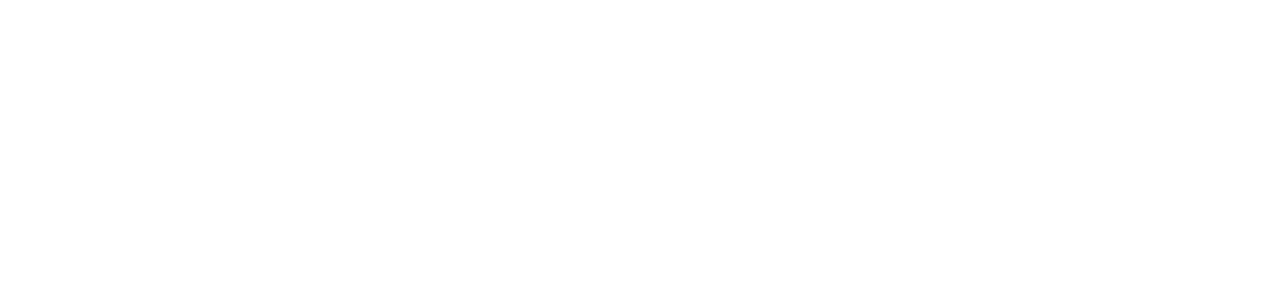
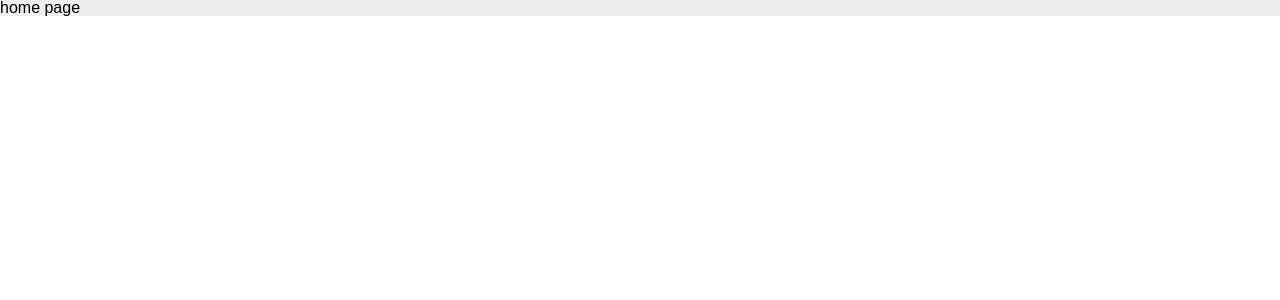
Before and after one commit to lpabst/flashcard-tutorial, a React (Create React App) app: page / in a window 1280 px wide. Shown: the top 300 px of the page. Built offline with nearby package versions, Linux system fonts and the light colour scheme.

Commit message:
flashcard2 done. starting point for flashcard3

```diff
--- a/src/App.js
+++ b/src/App.js
@@ -1,6 +1,6 @@
 import React, { Component } from 'react';
 import './App.css';
-
+import router from './router.js';
 
 class App extends Component {
   constructor(props){
@@ -15,6 +15,8 @@ class App extends Component {
     return (
       <div className="App">
 
+        {router}
+
       </div>
     );
   }
--- a/src/components/Home/Home.js
+++ b/src/components/Home/Home.js
@@ -3,7 +3,9 @@ import React, {Component} from 'react';
 class Home extends Component{
     render(){
         return(
-            <div></div>
+            <div>
+                home page
+            </div>
         );
     }
 }
--- a/src/components/Study/Study.js
+++ b/src/components/Study/Study.js
@@ -3,7 +3,9 @@ import React, {Component} from 'react';
 class Study extends Component{
     render(){
         return(
-            <div></div>
+            <div>
+                study page
+            </div>
         );
     }
 }
--- a/src/components/Test/Test.js
+++ b/src/components/Test/Test.js
@@ -3,7 +3,9 @@ import React, {Component} from 'react';
 class Test extends Component{
     render(){
         return(
-            <div></div>
+            <div>
+                test page
+            </div>
         );
     }
 }
--- a/src/index.js
+++ b/src/index.js
@@ -4,6 +4,7 @@ import './reset.css';
 import './index.css';
 import App from './App';
 import registerServiceWorker from './registerServiceWorker';
+import {HashRouter} from 'react-router-dom';
 
-ReactDOM.render(<App />, document.getElementById('root'));
+ReactDOM.render(<HashRouter><App /></HashRouter>, document.getElementById('root'));
 registerServiceWorker();
--- /dev/null
+++ b/src/router.js
@@ -0,0 +1,14 @@
+import React from 'react';
+import {Switch, Route} from 'react-router-dom';
+
+import Home from './components/Home/Home.js';
+import Study from './components/Study/Study.js';
+import Test from './components/Test/Test.js';
+
+export default(
+    <Switch>
+        <Route path='/' exact component={Home} />
+        <Route path='/study' exact component={Study} />
+        <Route path='/test' exact component={Test} />
+    </Switch>
+)
```
